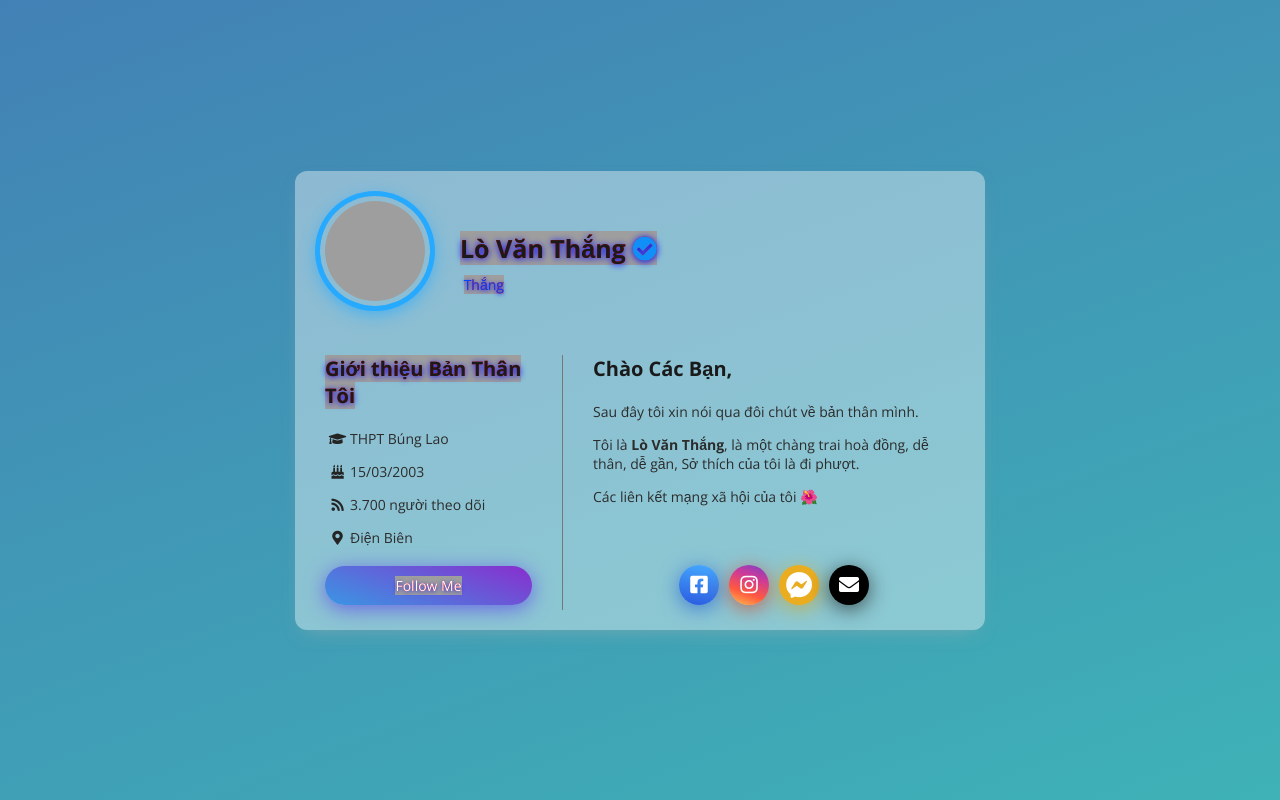
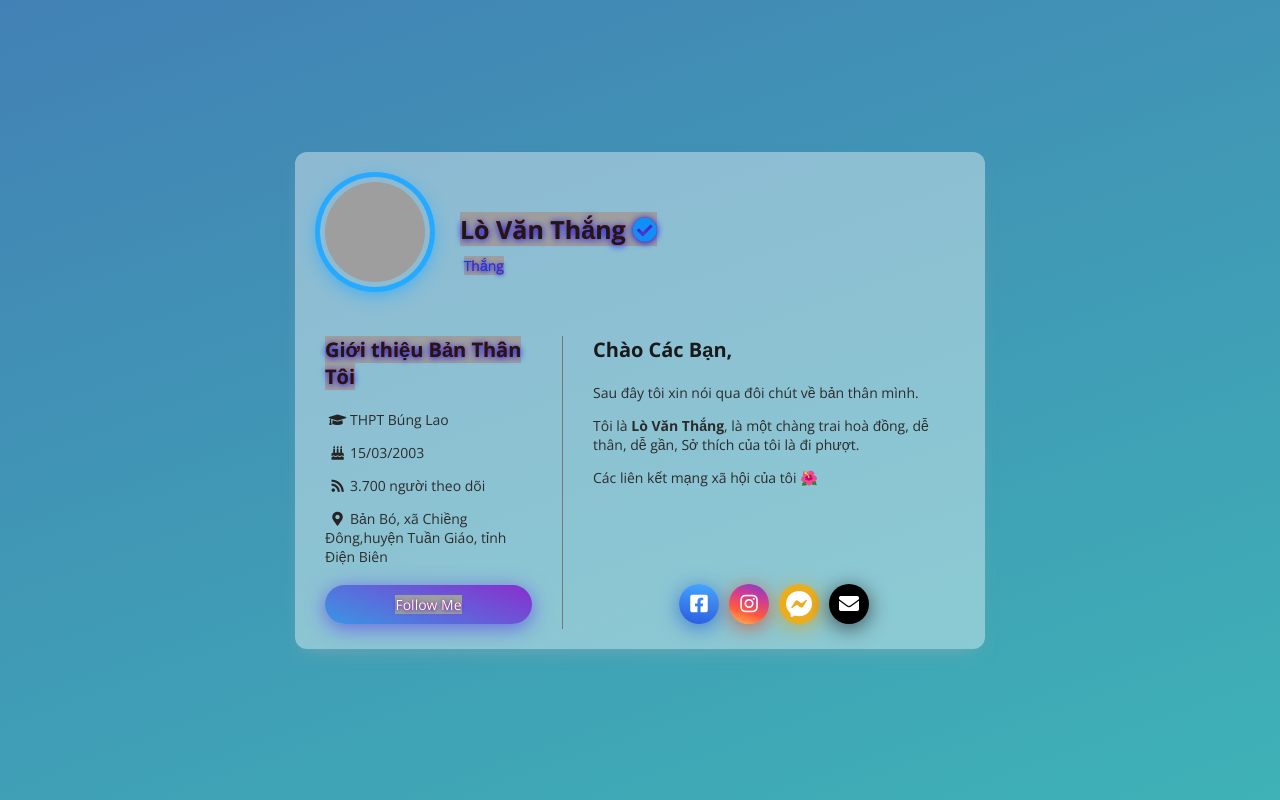
Before and after one commit to dungkon2002/LoVanthang, a plain HTML site: page index.html in a window 1280 px wide. Drawn offline with nearby package versions, Linux system fonts and the light colour scheme; grey boxes are pictures that could not be loaded; some icons are missing.

Commit message:
Update index.html

```diff
--- a/index.html
+++ b/index.html
@@ -61,7 +61,7 @@ var message="NoRightClicking"; function defeatIE() {if (document.all) {(message)
                         <p><i class="fas fa-graduation-cap"></i>THPT Búng Lao </p>
                         <p><i class="fas fa-birthday-cake"></i>15/03/2003</p>
                         <p><i class="fas fa-rss"></i>3.700 người theo dõi</p>
-                        <p><i class="fas fa-map-marker-alt"></i>Điện Biên</p>
+                        <p><i class="fas fa-map-marker-alt"></i>Bản Bó, xã Chiềng Đông,huyện Tuần Giáo, tỉnh Điện Biên</p>
                     </div>
                     <a class="follow" href="https://www.facebook.com/nan.shan.0410"blank title="Theo dõi tôi "><span style='background: url(&quot;https://lh5.googleusercontent.com/proxy/8pFzttS9q8jwN_vA-_u7dSEDH2WlAZ4SA2YSEgzGWiqmdYhUejwgcv-nKmpx1hlwrL8oTVz1DfK_daTeAt_it_MHRA42jmPHFk-6smvJ5LocCs-5Pw=s0-d&quot;) repeat scroll 0% 0% transparent; text-shadow: 0pt 0pt red, 0pt 1pt 0.3em blue;'>Follow Me</span></a>
                 </div>
```
